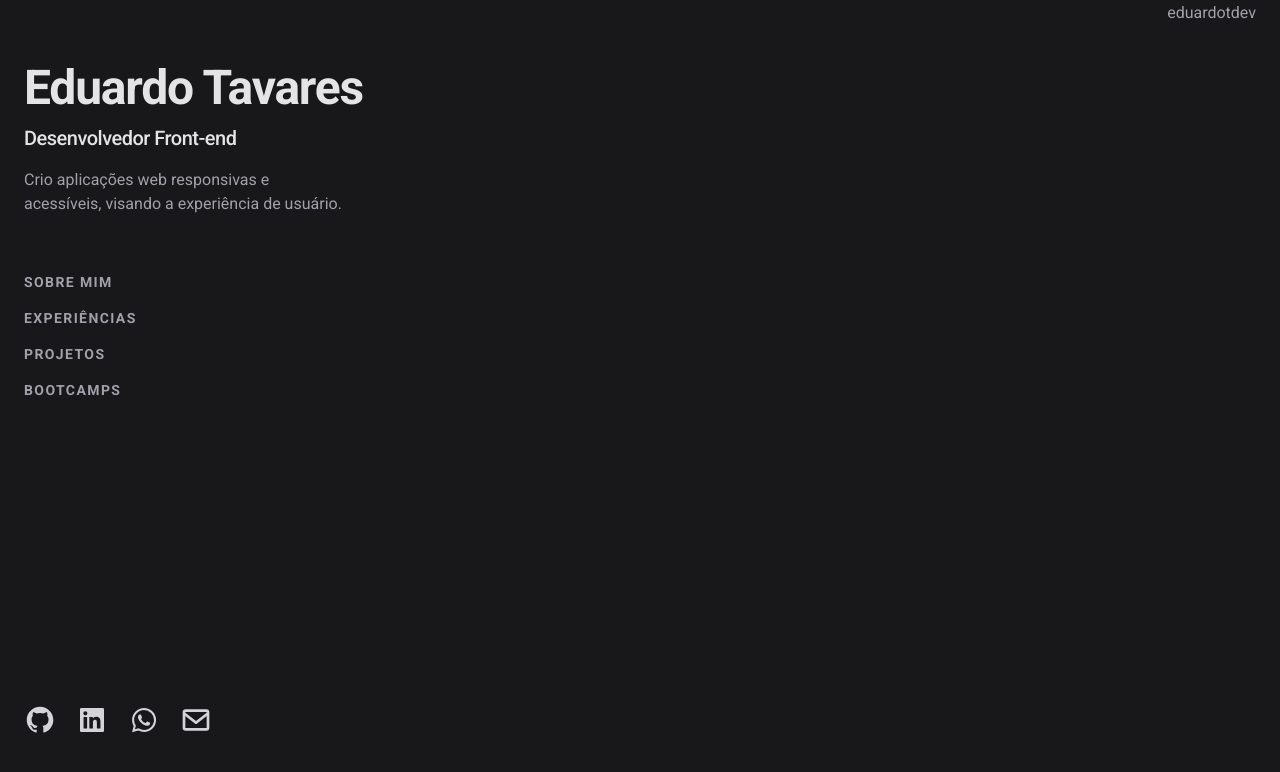
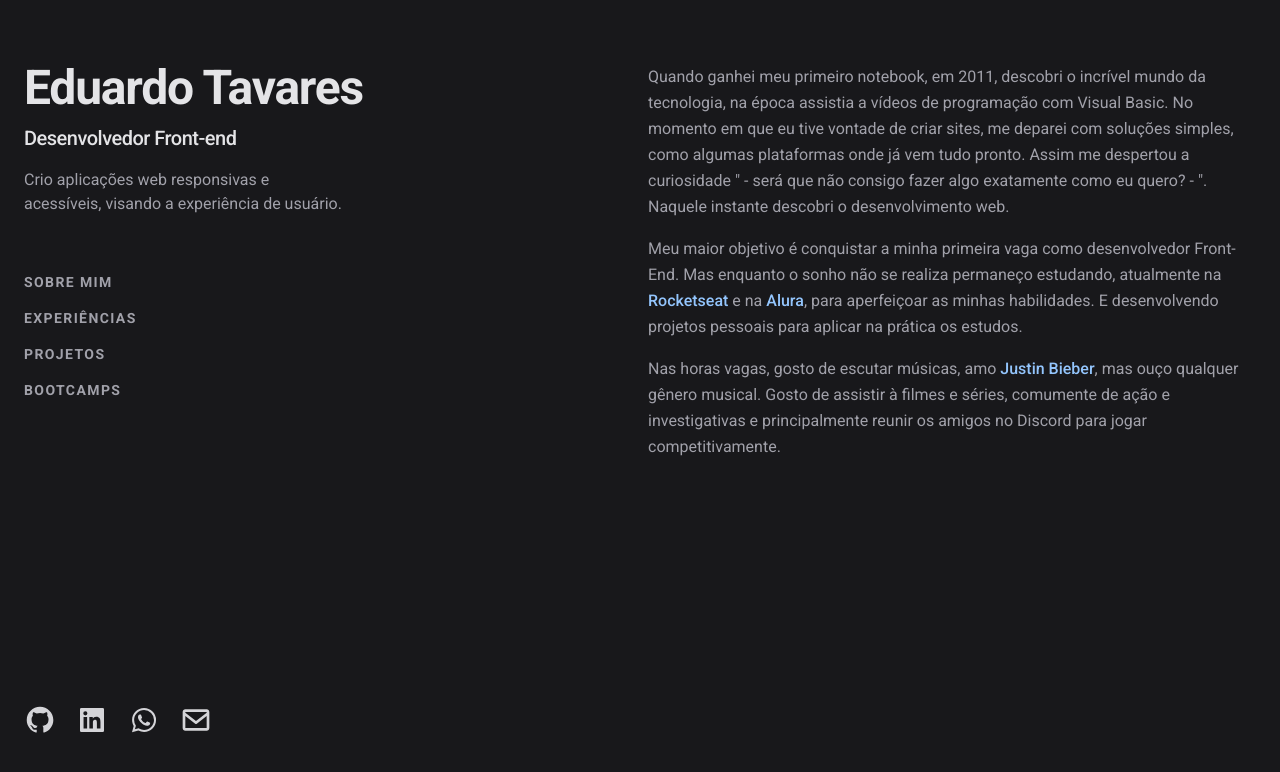
Before and after one commit to odudas/eduardotdev, a Next.js app: page / in a window 1280 px wide. Shown: the top 772 px of the page. Built offline with nearby package versions, Linux system fonts and the light colour scheme.

Commit message:
create AboutMe component

```diff
--- a/src/app/page.tsx
+++ b/src/app/page.tsx
@@ -1,3 +1,9 @@
+import { AboutMe } from '@/components/AboutMe'
+
 export default function Home() {
-  return <main className="">eduardotdev</main>
+  return (
+    <main className="w-1/2 py-16">
+      <AboutMe />
+    </main>
+  )
 }
--- /dev/null
+++ b/src/components/AboutMe/Link.tsx
@@ -0,0 +1,15 @@
+interface LinkProps {
+  url?: string // TODO fix me
+  name: string
+}
+
+export function Link({ url, name }: LinkProps) {
+  return (
+    <a
+      href={url}
+      className="cursor-pointer font-medium text-blue-300 hover:text-blue-100"
+    >
+      {name}
+    </a>
+  )
+}
--- /dev/null
+++ b/src/components/AboutMe/index.tsx
@@ -0,0 +1,32 @@
+import { Link } from './Link'
+
+export function AboutMe() {
+  return (
+    <section className="">
+      <p className="mb-4">
+        Quando ganhei meu primeiro notebook, em 2011, descobri o incrível mundo
+        da tecnologia, na época assistia a vídeos de programação com Visual
+        Basic. No momento em que eu tive vontade de criar sites, me deparei com
+        soluções simples, como algumas plataformas onde já vem tudo pronto.
+        Assim me despertou a curiosidade &quot; - será que não consigo fazer
+        algo exatamente como eu quero? - &quot;. Naquele instante descobri o
+        desenvolvimento web.
+      </p>
+
+      <p className="mb-4">
+        Meu maior objetivo é conquistar a minha primeira vaga como desenvolvedor
+        Front-End. Mas enquanto o sonho não se realiza permaneço estudando,
+        atualmente na <Link name="Rocketseat" /> e na <Link name="Alura" />,
+        para aperfeiçoar as minhas habilidades. E desenvolvendo projetos
+        pessoais para aplicar na prática os estudos.
+      </p>
+
+      <p>
+        Nas horas vagas, gosto de escutar músicas, amo{' '}
+        <Link name="Justin Bieber" />, mas ouço qualquer gênero musical. Gosto
+        de assistir à filmes e séries, comumente de ação e investigativas e
+        principalmente reunir os amigos no Discord para jogar competitivamente.
+      </p>
+    </section>
+  )
+}
```
